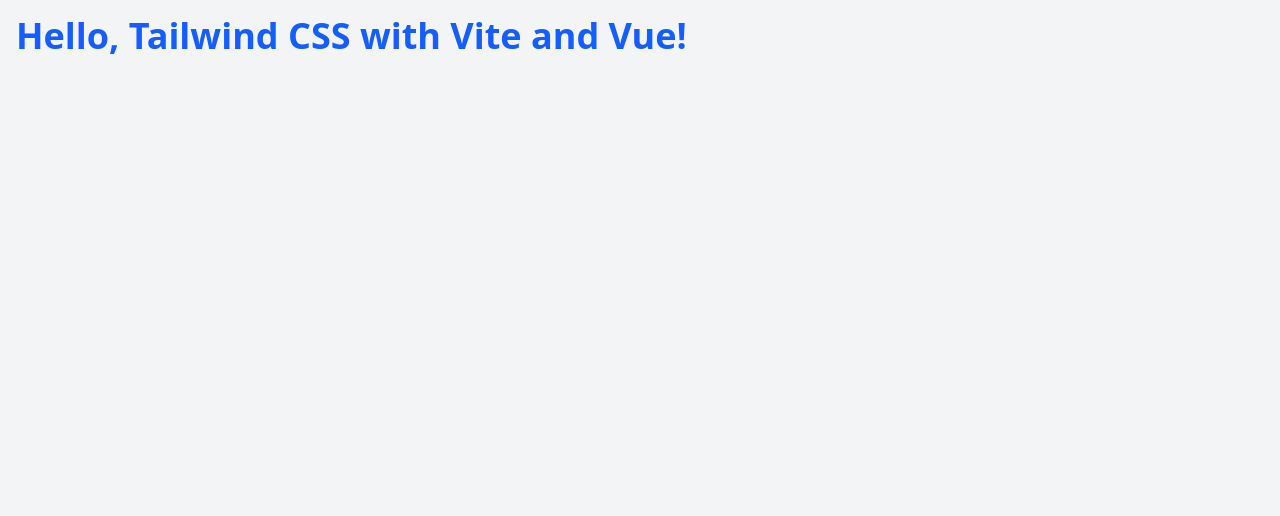
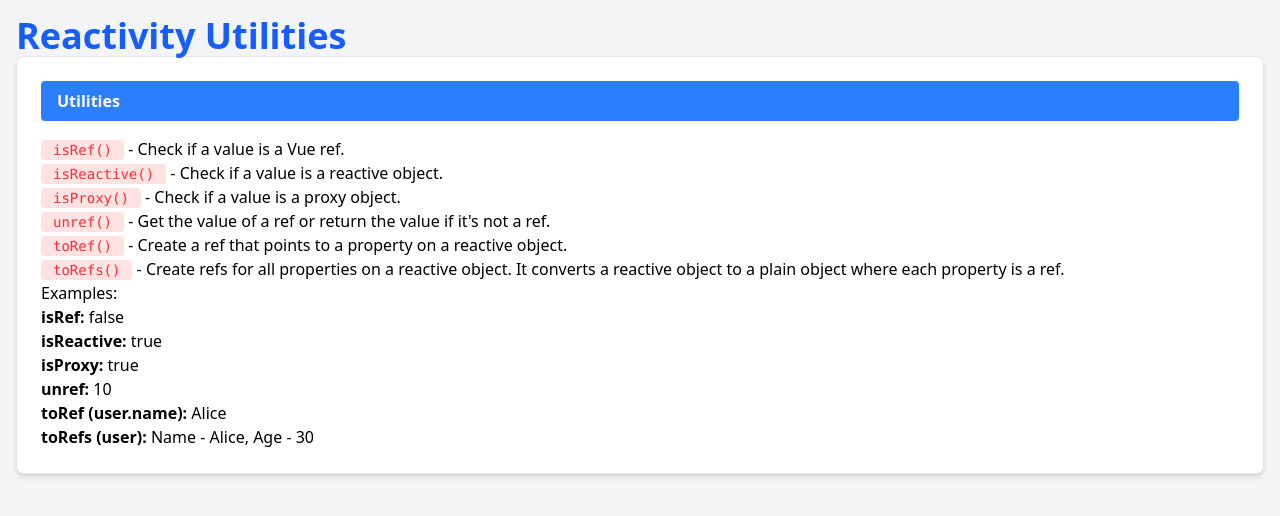
Before and after one commit to shahnewazz/vue-practice, a Vue app: page / in a window 1280 px wide. Shown: the top 516 px of the page. Built offline with nearby package versions, Linux system fonts and the light colour scheme.

Commit message:
added changes

```diff
--- a/src/App.vue
+++ b/src/App.vue
@@ -1,10 +1,50 @@
 <script setup>
+import { isProxy, isReactive, isRef, reactive, ref, toRef, toRefs, unref } from 'vue';
 
+const number = ref(10);
+const profileURL = ref('https://example.com/profile.jpg');
+const user = reactive({
+  name: 'Alice',
+  age: 30
+});
 </script>
 
 <template>
   <div class="container mx-auto p-4">
-    <h1 class="text-4xl font-bold text-blue-600">Hello, Tailwind CSS with Vite and Vue!</h1>
+    <h1 class="text-4xl font-bold text-blue-600">Reactivity Utilities</h1>
+
+    <div class="topic-box">
+      <h2 class="topic-header">Utilities</h2>
+      <ul>
+        <li>
+          <code>isRef()</code> - Check if a value is a Vue ref.
+        </li>
+        <li>
+          <code>isReactive()</code> - Check if a value is a reactive object.
+        </li>
+        <li>
+          <code>isProxy()</code> - Check if a value is a proxy object.
+        </li>
+        <li>
+          <code>unref()</code> - Get the value of a ref or return the value if it's not a ref.
+        </li>
+        <li>
+          <code>toRef()</code> - Create a ref that points to a property on a reactive object.
+        </li>
+        <li>
+          <code>toRefs()</code> - Create refs for all properties on a reactive object. It converts a reactive object to a plain object where each property is a ref.
+        </li>
+      </ul>
+      <h3>Examples:</h3>
+      <div class="example">
+        <p><strong>isRef:</strong> {{ isRef(number) }}</p>
+        <p><strong>isReactive:</strong> {{ isReactive(user) }}</p>
+        <p><strong>isProxy:</strong> {{ isProxy(user) }}</p>
+        <p><strong>unref:</strong> {{ unref(number) }}</p>
+        <p><strong>toRef (user.name):</strong> {{ toRef(user, 'name').value }}</p>
+        <p><strong>toRefs (user):</strong> Name - {{ toRefs(user).name.value }}, Age - {{ toRefs(user).age.value }}</p>
+    </div>
+  </div>
   </div>
 </template>
 
```
